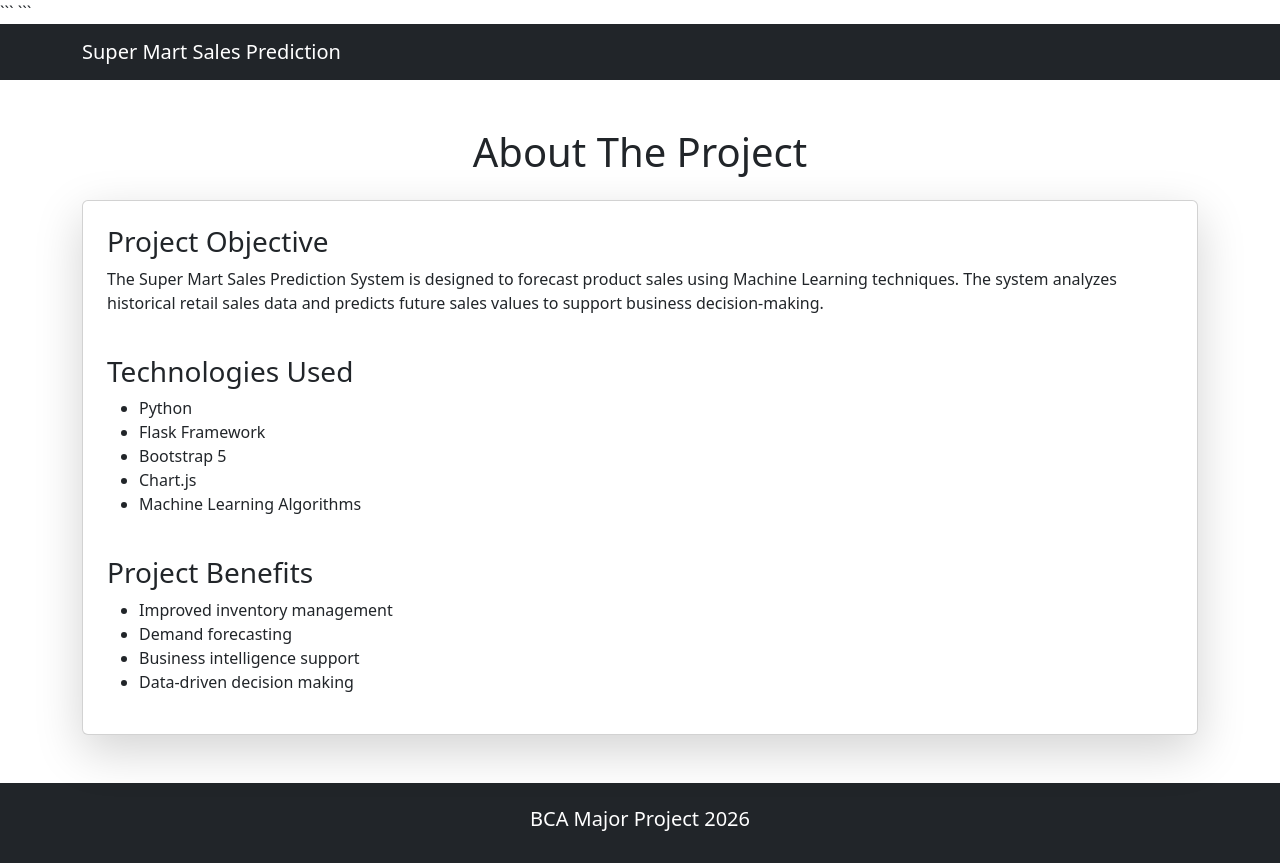
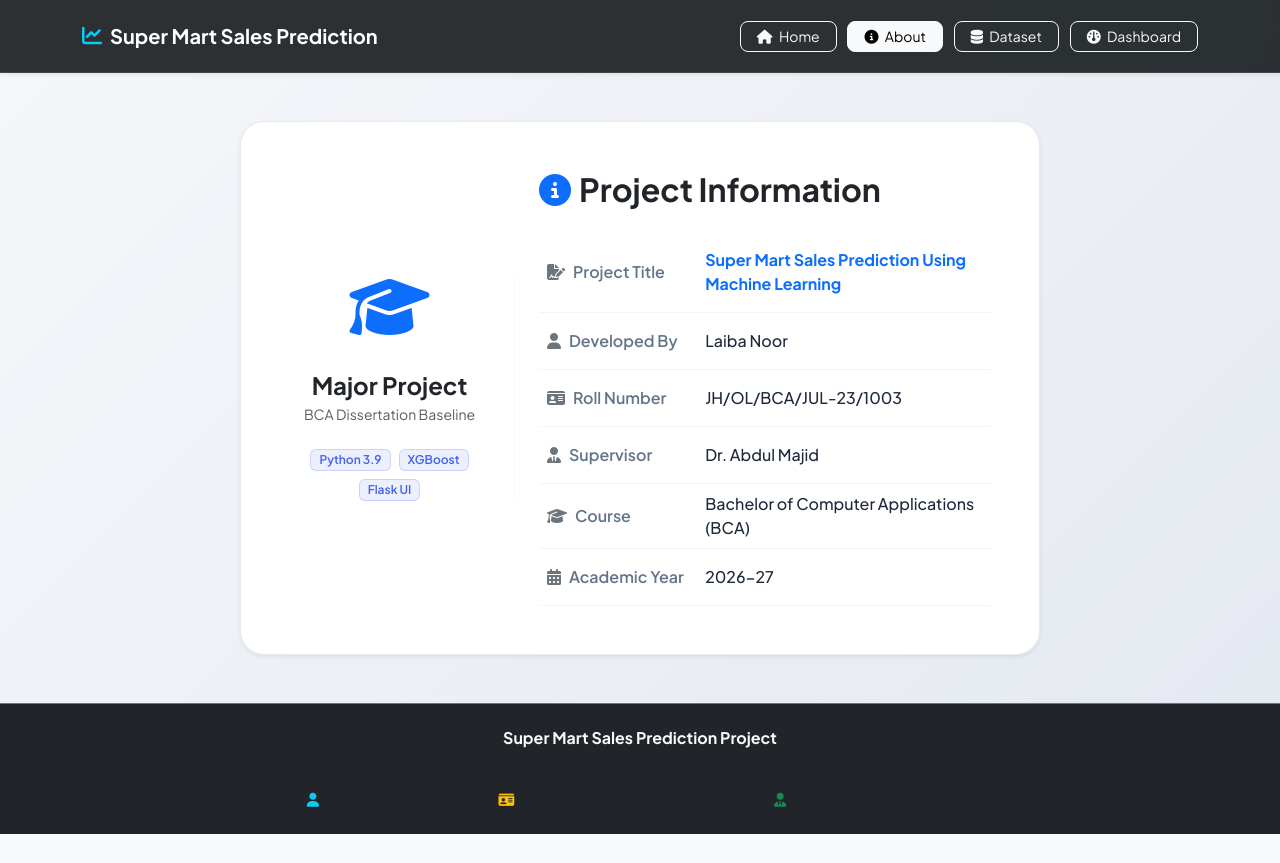
Before and after one commit to ak2029216-hash/SuperMartProject, a Flask app: page /about in a window 1280 px wide. After the commit the page ends 834 px from the top, so only its background shows below. Run offline with Flask 3, Linux system fonts and the light colour scheme; parts of the project's set-up code (start-up, migrations or seed data) failed here and were passed over.

Commit message:
Enhance About page with project information and styles
Updated the About page with project details and styles.

````diff
--- a/templates/about.html
+++ b/templates/about.html
@@ -1,75 +1,135 @@
 <!DOCTYPE html>
-
 <html lang="en">
-
 <head>
     <meta charset="UTF-8">
     <meta name="viewport" content="width=device-width, initial-scale=1.0">
-    <title>About Project</title>
+    <title>About - Super Mart Sales Prediction</title>
+    <link href="https://fonts.googleapis.com/css2?family=Plus+Jakarta+Sans:wght@400;500;600;700&display=swap" rel="stylesheet">
+    <link href="https://cdn.jsdelivr.net/npm/bootstrap@5.3.3/dist/css/bootstrap.min.css" rel="stylesheet">
+    <link href="https://cdnjs.cloudflare.com/ajax/libs/font-awesome/6.4.0/css/all.min.css" rel="stylesheet">
 
-```
-<link href="https://cdn.jsdelivr.net/npm/bootstrap@5.3.3/dist/css/bootstrap.min.css" rel="stylesheet">
-```
-
+    <style>
+        body {
+            font-family: 'Plus Jakarta Sans', sans-serif;
+            background: linear-gradient(135deg, #f5f7fa 0%, #e4e8f0 100%);
+            min-height: 100vh;
+            display: flex;
+            flex-direction: column;
+        }
+        .navbar-custom {
+            background: rgba(33, 37, 41, 0.95);
+            backdrop-filter: blur(10px);
+            border-bottom: 1px solid rgba(255, 255, 255, 0.1);
+        }
+        .about-card {
+            background: #ffffff;
+            border: 1px solid rgba(224, 230, 240, 0.8);
+            border-radius: 24px;
+            transition: transform 0.3s ease, box-shadow 0.3s ease;
+        }
+        .about-card:hover {
+            box-shadow: 0 20px 40px rgba(0, 0, 0, 0.06) !important;
+        }
+        .meta-table th {
+            color: #64748b;
+            font-weight: 600;
+            width: 35%;
+            border-bottom: 1px solid #f1f5f9;
+        }
+        .meta-table td {
+            color: #1e293b;
+            font-weight: 500;
+            border-bottom: 1px solid #f1f5f9;
+        }
+        .badge-framework {
+            background: rgba(67, 97, 238, 0.1);
+            color: #4361ee;
+            border: 1px solid rgba(67, 97, 238, 0.2);
+            font-weight: 600;
+        }
+    </style>
 </head>
-
 <body>
 
-<nav class="navbar navbar-expand-lg navbar-dark bg-dark">
+<nav class="navbar navbar-expand-lg navbar-dark navbar-custom py-3 shadow-sm">
+    <div class="container">
+        <a class="navbar-brand fw-bold d-flex align-items-center gap-2" href="/">
+            <i class="fa-solid fa-chart-line text-info"></i> Super Mart Sales Prediction
+        </a>
+        <div>
+            <a class="btn btn-outline-light btn-sm me-2 rounded-3 px-3" href="/"><i class="fa-solid fa-house me-1"></i> Home</a>
+            <a class="btn btn-outline-light btn-sm me-2 rounded-3 px-3 active" href="/about"><i class="fa-solid fa-circle-info me-1"></i> About</a>
+            <a class="btn btn-outline-light btn-sm me-2 rounded-3 px-3" href="/dataset"><i class="fa-solid fa-database me-1"></i> Dataset</a>
+            <a class="btn btn-outline-light btn-sm rounded-3 px-3" href="/dashboard"><i class="fa-solid fa-gauge me-1"></i> Dashboard</a>
+        </div>
+    </div>
+</nav>
 
-<div class="container">
+<div class="container my-5 flex-grow-1 d-flex align-items-center justify-content-center">
+    <div class="card about-card shadow-sm p-5 w-100" style="max-width: 800px;">
+        <div class="row g-5 align-items-center">
+            <div class="col-lg-4 text-center border-end border-light d-none d-lg-block">
+                <div class="text-primary mb-3">
+                    <i class="fa-solid fa-graduation-cap fa-4x text-primary mb-3"></i>
+                </div>
+                <h4 class="fw-bold text-dark mb-1">Major Project</h4>
+                <p class="text-muted small">BCA Dissertation Baseline</p>
+                <div class="d-flex flex-wrap gap-2 justify-content-center mt-4">
+                    <span class="badge badge-framework px-2 py-1 rounded">Python 3.9</span>
+                    <span class="badge badge-framework px-2 py-1 rounded">XGBoost</span>
+                    <span class="badge badge-framework px-2 py-1 rounded">Flask UI</span>
+                </div>
+            </div>
 
-<a class="navbar-brand" href="/">
-Super Mart Sales Prediction
-</a>
+            <div class="col-lg-8">
+                <h2 class="fw-bold text-dark mb-4 tracking-tight"><i class="fa-solid fa-circle-info text-primary me-2"></i>Project Information</h2>
 
+                <div class="table-responsive">
+                    <table class="table meta-table align-middle mb-0">
+                        <tbody>
+                            <tr>
+                                <th class="py-3"><i class="fa-solid fa-file-signature me-2 text-secondary"></i>Project Title</th>
+                                <td class="py-3 fw-bold text-primary">Super Mart Sales Prediction Using Machine Learning</td>
+                            </tr>
+                            <tr>
+                                <th class="py-3"><i class="fa-solid fa-user me-2 text-secondary"></i>Developed By</th>
+                                <td class="py-3">Laiba Noor</td>
+                            </tr>
+                            <tr>
+                                <th class="py-3"><i class="fa-solid fa-id-card me-2 text-secondary"></i>Roll Number</th>
+                                <td>JH/OL/BCA/JUL-23/1003</td>
+                            </tr>
+                            <tr>
+                                <th class="py-3"><i class="fa-solid fa-user-tie me-2 text-secondary"></i>Supervisor</th>
+                                <td>Dr. Abdul Majid</td>
+                            </tr>
+                            <tr>
+                                <th class="py-3"><i class="fa-solid fa-graduation-cap me-2 text-secondary"></i>Course</th>
+                                <td>Bachelor of Computer Applications (BCA)</td>
+                            </tr>
+                            <tr>
+                                <th class="py-3"><i class="fa-solid fa-calendar-days me-2 text-secondary"></i>Academic Year</th>
+                                <td>2026-27</td>
+                            </tr>
+                        </tbody>
+                    </table>
+                </div>
+            </div>
+        </div>
+    </div>
 </div>
 
-</nav>
-
-<div class="container mt-5">
-
-<h1 class="text-center mb-4">
-About The Project
-</h1>
-
-<div class="card shadow-lg p-4">
-
-<h3>Project Objective</h3>
-
-<p>
-The Super Mart Sales Prediction System is designed to forecast product sales using Machine Learning techniques. The system analyzes historical retail sales data and predicts future sales values to support business decision-making.
-</p>
-
-<h3 class="mt-4">Technologies Used</h3>
-
-<ul>
-<li>Python</li>
-<li>Flask Framework</li>
-<li>Bootstrap 5</li>
-<li>Chart.js</li>
-<li>Machine Learning Algorithms</li>
-</ul>
-
-<h3 class="mt-4">Project Benefits</h3>
-
-<ul>
-<li>Improved inventory management</li>
-<li>Demand forecasting</li>
-<li>Business intelligence support</li>
-<li>Data-driven decision making</li>
-</ul>
-
-</div>
-
-</div>
-
-<footer class="bg-dark text-white text-center p-4 mt-5">
-
-<h5>BCA Major Project 2026</h5>
-
+<footer class="bg-dark text-white text-center p-4 mt-auto border-top border-secondary">
+    <div class="container">
+        <h6 class="fw-bold mb-1 text-light">Super Mart Sales Prediction Project</h6>
+        <p class="text-muted small mb-3">Machine Learning Based Retail Forecasting System</p>
+        <div class="d-flex justify-content-center gap-4 text-muted small flex-wrap">
+            <span><i class="fa-solid fa-user text-info me-1"></i> Developer: <strong>Laiba Noor</strong></span>
+            <span><i class="fa-solid fa-id-card text-warning me-1"></i> Roll No: <strong>JH/OL/BCA/JUL-23/1003</strong></span>
+            <span><i class="fa-solid fa-user-tie text-success me-1"></i> Supervisor: <strong>Dr. Abdul Majid</strong></span>
+        </div>
+    </div>
 </footer>
 
 </body>
-
 </html>
````
